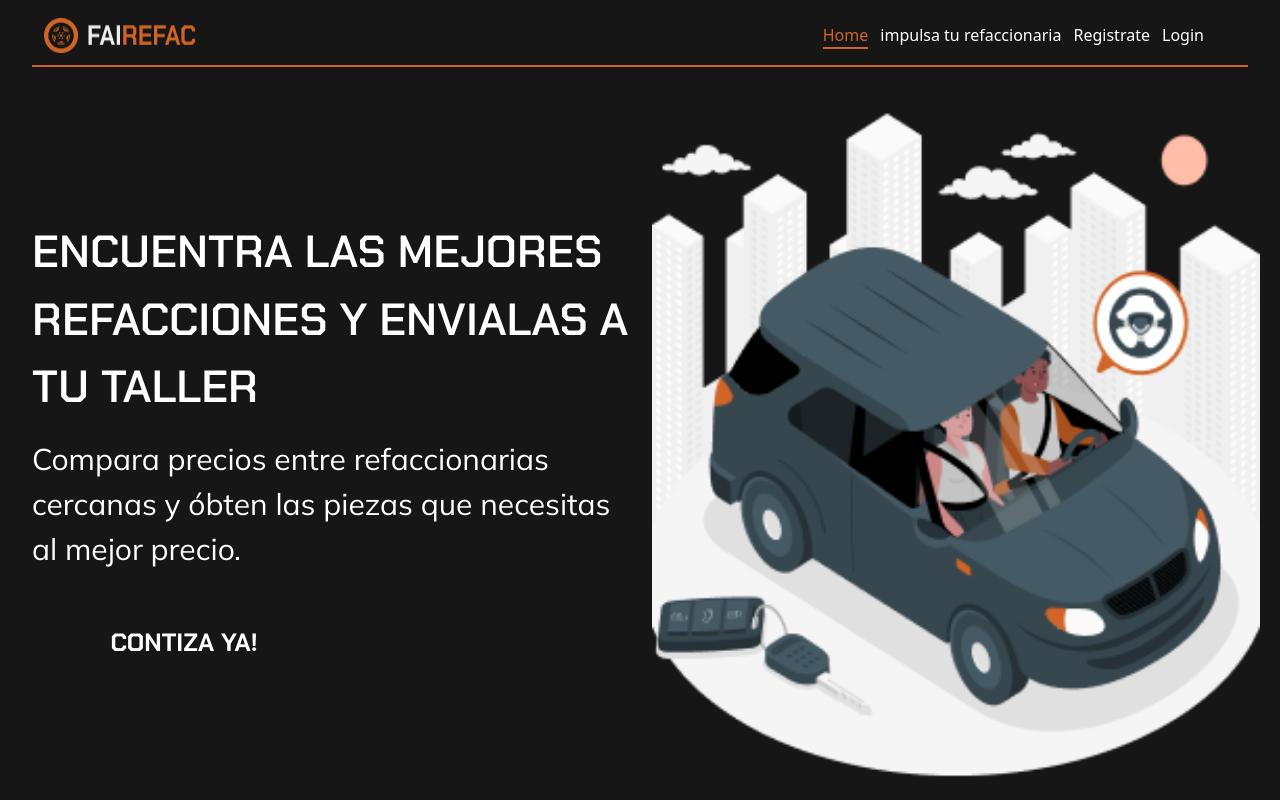
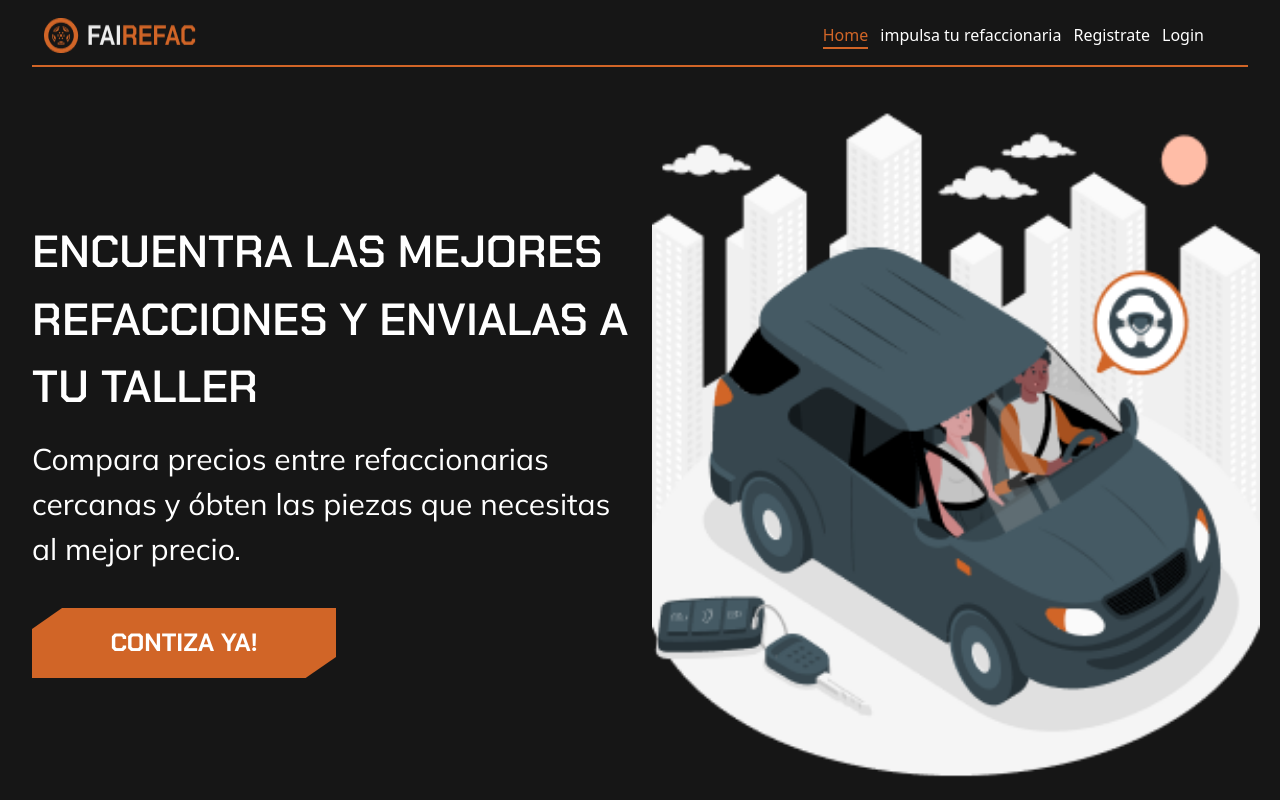
Before and after one commit to aleTorres05/FaiRefacFront, a Next.js app: page / in a window 1280 px wide. Shown: the top 800 px of the page. Built offline with nearby package versions, Linux system fonts and the light colour scheme.

Commit message:
added bg color for button

```diff
--- a/components/Introduction.jsx
+++ b/components/Introduction.jsx
@@ -14,7 +14,7 @@ export default function Introduction() {
               Compara precios entre refaccionarias cercanas y óbten las piezas
               que necesitas al mejor precio.
             </p>
-            <button className="h-[40px] w-[50%] px-6 py-2 md:h-[45px]  md:w-[25%] lg:w-[50%] lg:h-[10%]">
+            <button className="bg-[#D16527] h-[40px] w-[50%] px-6 py-2 md:h-[45px]  md:w-[25%] lg:w-[50%] lg:h-[10%]">
               <p className=" font-chakra  font-bold	uppercase xl:text-[25px] 2xl:text-[30px] ">
                 Contiza Ya!
               </p>
```
